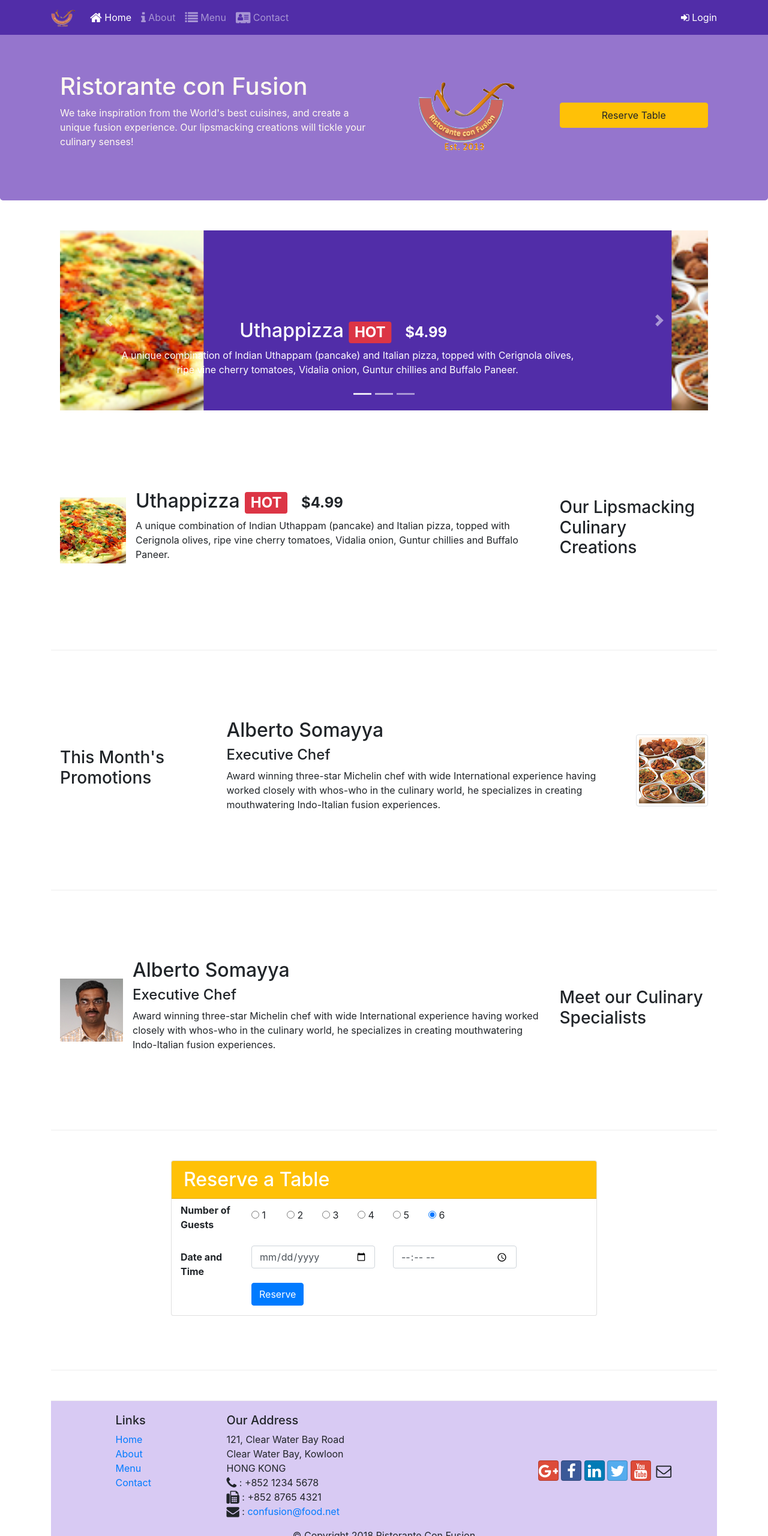
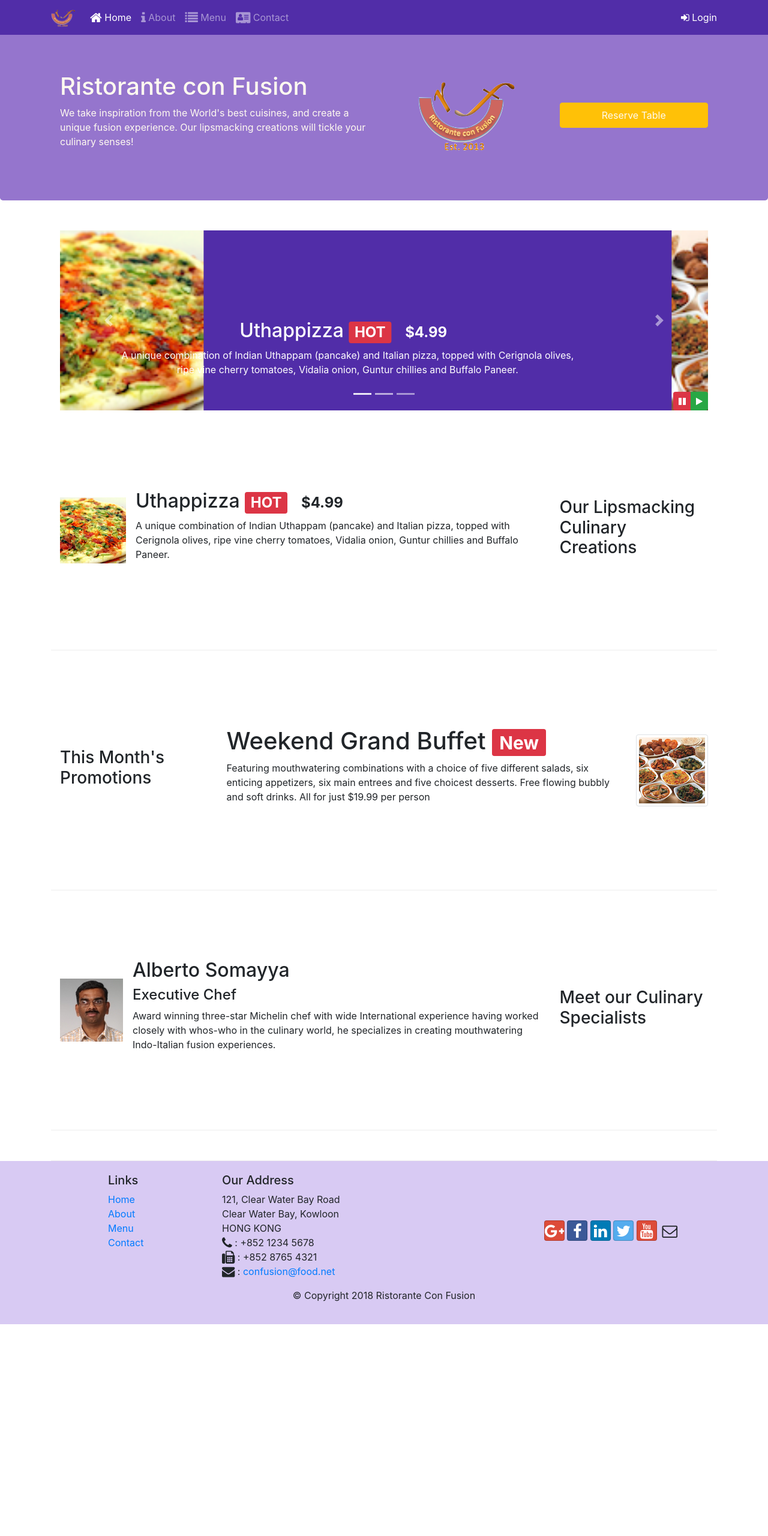
Before and after one commit to bairisachin/Bootstrap4, a website: page index.html in a window 1280 px wide. Shown: the top 2560 px of the page at 60% size. After the commit the page ends 2207 px from the top, so only its background shows below. Drawn offline with nearby package versions, Linux system fonts and the light colour scheme.

Commit message:
Bootstrap JQuery

```diff
--- a/css/styles.css
+++ b/css/styles.css
@@ -67,3 +67,9 @@ body {
     left: 0;
     min-height: 300px;
 }
+
+#carouselButton {
+    right: 0px;
+    position: absolute;
+    bottom: 0px;
+}
--- a/index.html
+++ b/index.html
@@ -94,13 +94,84 @@
                     <img src="img/logo.png" class="img-fluid">
                 </div>
                 <div class="col col-sm align-self-center">
-                    <a class="btn btn-block nav-link btn-warning" data-toggle="tooltip" data-html="true"
-                        title="Or Call us at <br><strong>+8522 12345678</strong>" data-placement="bottom"
-                        href="#reservationForm" role="button">Reserve Table</a>
+                    <a class="btn btn-block nav-link btn-warning" data-toggle="modal" data-target="#reserveTable"
+                        role="button">Reserve Table</a>
                 </div>
             </div>
         </div>
     </header>
+
+    <!-- Reserve Table -->
+    <div class="modal fade" id="reserveTable" role="dialog">
+        <div class="modal-dialog modal-lg" role="content">
+            <div class="modal-content">
+                <div class="modal-header">
+                    <h4 class="modal-title">Reserve a table</h4>
+                    <button type="button" class="close" data-dismiss="modal">&times;</button>
+                </div>
+                <div class="modal-body">
+                    <form class="col-12">
+                        <!-- No.of Guests -->
+                        <div class="form-group row align-items-center">
+                            <label for="noOfGuests" class="col-12 col-md-2 col-form-label"><strong> Number of
+                                    Guests</strong></label>
+                            <div class="radio col-2 col-md-1">
+                                <label><input type="radio" name="optradio" checked> 1</label>
+                            </div>
+                            <div class="radio col-2 col-md-1">
+                                <label><input type="radio" name="optradio" checked> 2</label>
+                            </div>
+                            <div class="radio col-2 col-md-1">
+                                <label><input type="radio" name="optradio" checked> 3</label>
+                            </div>
+                            <div class="radio col-2 col-md-1">
+                                <label><input type="radio" name="optradio" checked> 4</label>
+                            </div>
+                            <div class="radio col-2 col-md-1">
+                                <label><input type="radio" name="optradio" checked> 5</label>
+                            </div>
+                            <div class="radio col-2 col-md-1">
+                                <label><input type="radio" name="optradio" checked> 6</label>
+                            </div>
+                        </div>
+                        <!-- Non-Smoking & Smoking Radio Button -->
+                        <div class="form-group row">
+                            <label for="section" class="col-md-2 col-form-label"><strong> Section</strong></label>
+                            <div class="col-md-4">
+                                <div class="btn-group" data-toggle="buttons">
+                                    <label class="btn btn-success active">
+                                        <input type="radio" name="section" value="nonsmoking" autocomplete="off"
+                                            checked> Non-Smoking
+                                    </label>
+                                    <label class="btn btn-danger">
+                                        <input type="radio" name="section" value="smoking" autocomplete="off"> Smoking
+                                    </label>
+                                </div>
+                            </div>
+                        </div>
+                        <!-- Date and Time -->
+                        <div class="from-group row">
+                            <label for="datetime" class="col-12 col-md-2 col-form-label"><strong>Date and
+                                    Time</strong></label>
+                            <div class="col-6 col-md-4">
+                                <input type="date" class="form-control" id="date" name="date" placeholder="Date">
+                            </div>
+                            <div class="col-6 col-md-4">
+                                <input type="time" class="form-control" id="time" name="time" placeholder="Time">
+                            </div>
+                        </div>
+                        <!-- Button -->
+                        <div class="form-group row">
+                            <div class="offset-md-2 col-md-10">
+                                <button type="cancel" class="btn btn-secondary" data-dismiss="modal">Cancel</button>
+                                <button type="submit" class="btn btn-primary">Reserve</button>
+                            </div>
+                        </div>
+                    </form>
+                </div>
+            </div>
+        </div>
+    </div>
 
     <div class="container">
         <div class="row-content">
@@ -160,6 +231,14 @@
                         <a class="carousel-control-next" href="#mycarousel" role="button" data-slide="next">
                             <span class="carousel-control-next-icon"></span>
                         </a>
+                        <div class="btn-group" id="carouselButton">
+                            <button class="btn btn-danger btn-sm" id="carousel-pause">
+                                <span class="fa fa-pause"></span>
+                            </button>
+                            <button class="btn btn-success btn-sm" id="carousel-play">
+                                <span class="fa fa-play"></span>
+                            </button>
+                        </div>
                     </div>
                 </div>
             </div>
@@ -193,14 +272,14 @@
                 <div class="col col-sm col-md">
                     <div class="media">
                         <div class="media-body">
-                            <h2>Alberto Somayya</h2>
-                            <h4>Executive Chef</h4>
-                            <p class="d-none d-sm-block">Award winning three-star Michelin chef with wide International
-                                experience
-                                having worked closely with
-                                whos-who in the culinary world, he specializes in creating mouthwatering Indo-Italian
-                                fusion
-                                experiences. </p>
+                            <h1>Weekend Grand Buffet <span class="badge badge-danger">New</span></h1>
+                                <p class="d-none d-sm-block">Featuring mouthwatering combinations with a choice of five
+                                    different
+                                    salads, six enticing appetizers,
+                                    six main entrees and five choicest desserts. Free flowing bubbly and soft drinks.
+                                    All for
+                                    just
+                                    $19.99 per person </p>
                         </div>
                         <img src="img/buffet.png" alt="buffet" class="d-flex ml-3 img-thumbnail align-self-center">
                     </div>
@@ -228,57 +307,8 @@
                     </div>
                 </div>
             </div>
-            <div class="row row-content d-flex justify-content-center" id="reservationForm">
-                <div class="col-12 col-md-8">
-                    <div class="card" id="Reservetable">
-                        <h2 class="card-header bg-warning text-white">Reserve a Table</h2>
-                        <form class="col-12">
-                            <!-- No.of Guests -->
-                            <div class="form-group row align-items-center">
-                                <label for="noOfGuests" class="col-12 col-md-2 col-form-label"><strong> Number of
-                                        Guests</strong></label>
-                                <div class="radio col-2 col-md-1">
-                                    <label><input type="radio" name="optradio" checked> 1</label>
-                                </div>
-                                <div class="radio col-2 col-md-1">
-                                    <label><input type="radio" name="optradio" checked> 2</label>
-                                </div>
-                                <div class="radio col-2 col-md-1">
-                                    <label><input type="radio" name="optradio" checked> 3</label>
-                                </div>
-                                <div class="radio col-2 col-md-1">
-                                    <label><input type="radio" name="optradio" checked> 4</label>
-                                </div>
-                                <div class="radio col-2 col-md-1">
-                                    <label><input type="radio" name="optradio" checked> 5</label>
-                                </div>
-                                <div class="radio col-2 col-md-1">
-                                    <label><input type="radio" name="optradio" checked> 6</label>
         </div>
     </div>
-                            <!-- Date and Time -->
-                            <div class="from-group row">
-                                <label for="datetime" class="col-12 col-md-2 col-form-label"><strong>Date and
-                                        Time</strong></label>
-                                <div class="col-6 col-md-4">
-                                    <input type="date" class="form-control" id="date" name="date" placeholder="Date">
-                                </div>
-                                <div class="col-6 col-md-4">
-                                    <input type="time" class="form-control" id="time" name="time" placeholder="Time">
-                                </div>
-                            </div>
-                            <!-- Button -->
-                            <div class="form-group row">
-                                <div class="offset-md-2 col-md-10">
-                                    <button type="submit" class="btn btn-primary">Reserve</button>
-                                </div>
-                            </div>
-                        </form>
-                    </div>
-                </div>
-            </div>
-        </div>
-
     <footer class="footer">
         <div class="container">
             <div class="row">
@@ -307,8 +337,7 @@
                     <div class="text-center">
                         <a class="btn btn-social-icon btn-google" href="http://google.com/+"><i
                                 class="fa fa-google-plus fa-lg"></i></a>
-                            <a class="btn btn-social-icon btn-facebook"
-                                href="http://www.facebook.com/profile.php?id="><i
+                        <a class="btn btn-social-icon btn-facebook" href="http://www.facebook.com/profile.php?id="><i
                                 class="fa fa-facebook-f fa-lg"></i></a>
                         <a class="btn btn-social-icon btn-linkedin" href="http://www.linkedin.com/in/"><i
                                 class="fa fa-linkedin fa-lg"></i></a>
@@ -331,10 +360,17 @@
     <script src="node_modules/jquery/dist/jquery.slim.min.js"></script>
     <script src="node_modules/popper.js/dist/umd/popper.min.js"></script>
     <script src="node_modules/bootstrap/dist/js/bootstrap.min.js"></script>
+
     <script>
-            $(document).ready(function () {
-                $('[data-toggle="tooltip"]').tooltip();
+        $(document).ready(function(){
+            $('#mycarousel').carousel({interval:2000});
+            $('#carousel-pause').click(function(){
+                $('#mycarousel').carousel('pause')
             });
+            $('#carousel-play').click(function(){
+                $('#mycarousel').carousel('cycle')
+            });
+        })
     </script>
 </body>
 
```
Lines whose indentation alone changed are shown as unchanged.
